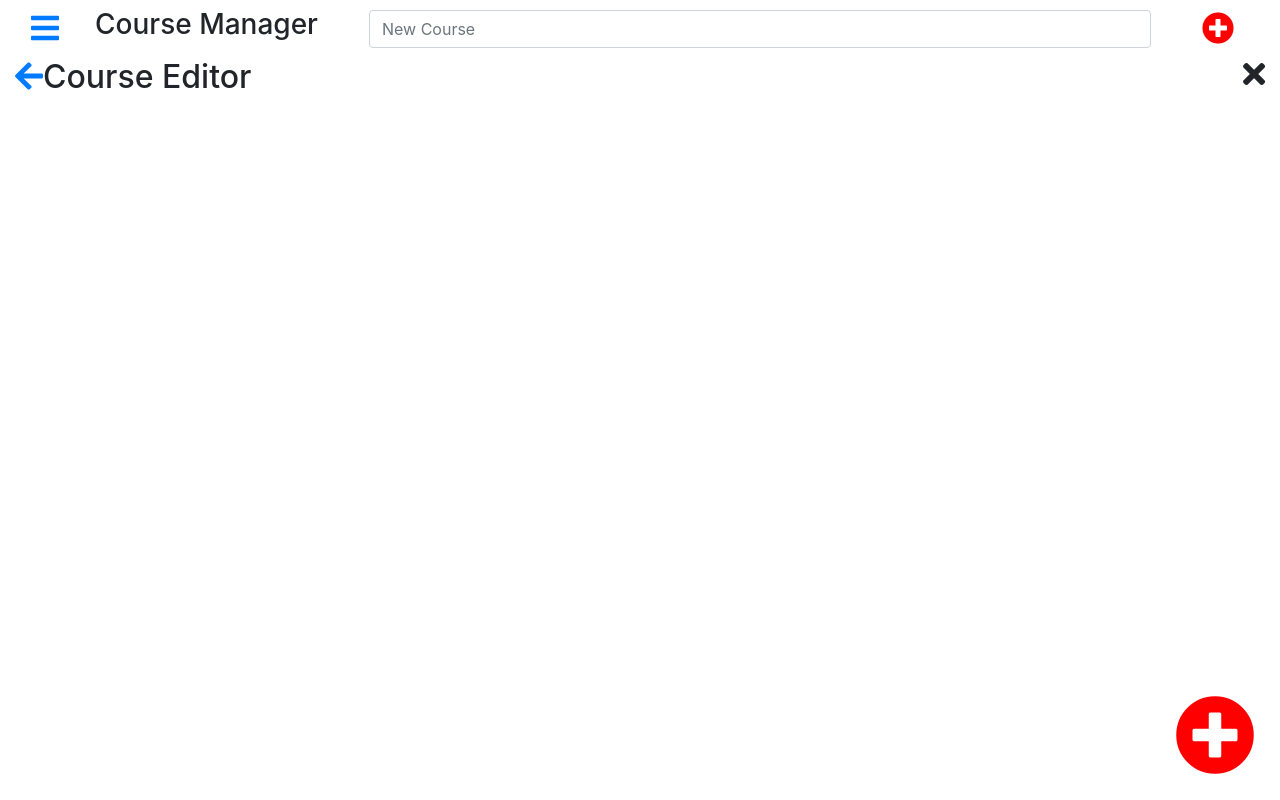
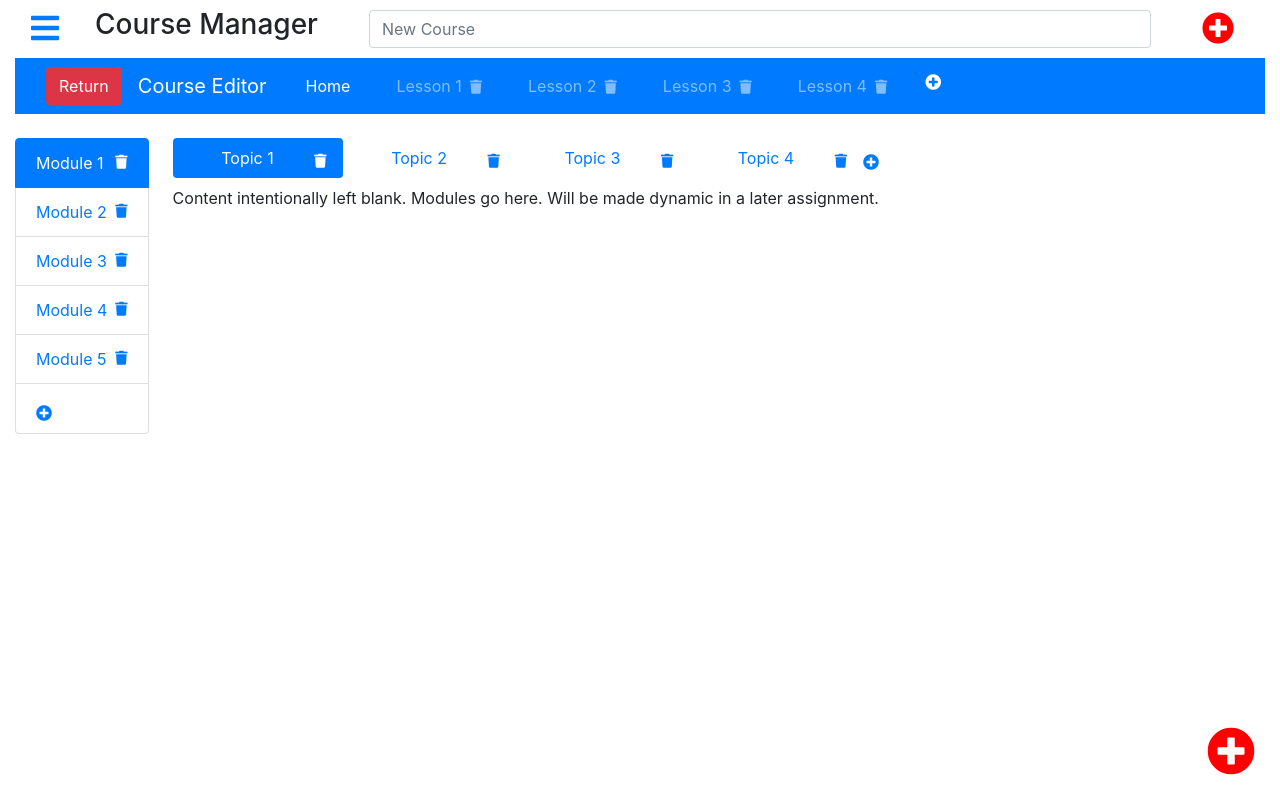
Before and after one commit to yang-daniel/dyang-client-react, a React (Create React App) app: page /courses/editor in a window 1280 px wide. Built offline with nearby package versions, Linux system fonts and the light colour scheme; no server answers.

Commit message:
finished course editor and fixed adding new course from top bar

```diff
--- a/src/components/course-editor/course-editor.js
+++ b/src/components/course-editor/course-editor.js
@@ -4,15 +4,148 @@ import {Link} from "react-router-dom";
 
 
 const CourseEditor = ({history}) =>
-    <div>
-      <h2>
-        <Link to="/courses/table">
-          <i className="fas fa-arrow-left"></i>
-        </Link>
-        Course Editor
-        <i onClick={() => history.goBack()}
-           className="fas fa-times float-right"></i>
-      </h2>
+    // <div>
+    //   <h2>
+    //     <Link to="/courses/table">
+    //       <i className="fas fa-arrow-left"></i>
+    //     </Link>
+    //     Course Editor
+    //     <i onClick={() => history.goBack()}
+    //        className="fas fa-times float-right"></i>
+    //   </h2>
+    // </div>
+    <body>
+
+    <nav className="navbar sticky-top navbar-expand-sm navbar-dark bg-primary">
+      <div className="container-fluid">
+        <a href="#" className="float-left">
+          <button type="button" className="btn btn-danger float-left"
+                  onClick={() => history.goBack()} >Return</button>
+        </a>
+        <a className="navbar-brand ml-3" href="#">Course Editor</a>
+        <button className="navbar-toggler" type="button"
+                data-bs-toggle="collapse"
+                data-bs-target="#navbarTogglerDemo02"
+                aria-controls="navbarTogglerDemo02"
+                aria-expanded="false" aria-label="Toggle navigation">
+          <span className="navbar-toggler-icon"></span>
+        </button>
+        <div className="collapse navbar-collapse" id="navbarTogglerDemo02">
+          <ul className="navbar-nav me-auto mb-2 mb-sm-0">
+            <li className="nav-item col-auto">
+              <a className="nav-link active" aria-current="page"
+                 href="../index.html">Home</a>
+            </li>
+            <li className="nav-item col-auto">
+              <a className="nav-link" href="#">Lesson 1
+                <i className="fa fa-trash ml-2 fa-sm"/></a>
+            </li>
+
+            <li className="nav-item col-auto">
+              <a className="nav-link" href="#">Lesson 2
+                <i className="fa fa-trash ml-2 fa-sm"/></a>
+            </li>
+
+            <li className="nav-item col-auto">
+              <a className="nav-link" href="#">Lesson 3
+                <i className="fa fa-trash ml-2 fa-sm"/></a>
+            </li>
+
+            <li className="nav-item col-auto">
+              <a className="nav-link" href="#">Lesson 4
+                <i className="fa fa-trash ml-2 fa-sm"/></a>
+            </li>
+
+            <li className="nav-item col-auto">
+              <a href="#" className="fas fa-plus-circle mt-2 text-white"/>
+            </li>
+          </ul>
+        </div>
+      </div>
+    </nav>
+
+    <div className="container-fluid">
+      <div className="row">
+        <div className="float-left mt-4">
+          <ul className="list-group">
+            <li className="list-group-item active">
+              <a href="#" className="text-white">
+                Module 1
+              </a>
+              <a href="#">
+                <i className="fas fa-trash float-right mt-1 ml-2 fa-sm btn-outline-light"></i>
+              </a>
+            </li>
+            <li className="list-group-item">
+              <a href="#">
+                Module 2
+              </a>
+              <a href="#">
+                <i className="fas fa-trash float-right mt-1 ml-2 fa-sm"></i>
+              </a>
+            </li>
+            <li className="list-group-item">
+              <a href="#">
+                Module 3
+              </a>
+              <a href="#">
+                <i className="fas fa-trash float-right mt-1 ml-2 fa-sm"></i>
+              </a>
+            </li>
+            <li className="list-group-item">
+              <a href="#">
+                Module 4
+              </a>
+              <a href="#">
+                <i className="fas fa-trash float-right mt-1 ml-2 fa-sm"></i>
+              </a>
+            </li>
+            <li className="list-group-item">
+              <a href="#">
+                Module 5
+              </a>
+              <a href="#">
+                <i className="fas fa-trash float-right mt-1 ml-2 fa-sm"></i>
+              </a>
+            </li>
+            <li className="list-group-item">
+              <a href="#">
+                <i className="fas fa-plus-circle align-middle mt-2"></i>
+              </a>
+            </li>
+          </ul>
+        </div>
+
+        <div className="ml-4">
+          <br/>
+          <nav className="nav nav-pills nav-fill">
+            <li className="nav-item">
+              <a className="nav-link active" aria-current="page" href="#">Topic 1
+                <i className="fa fa-trash mt-2 ml-2 fa-sm float-right"/></a>
+            </li>
+            <li className="nav-item">
+              <a className="nav-link" href="#">Topic 2
+                <i className="fa fa-trash mt-2 ml-2 fa-sm float-right"/></a>
+            </li>
+            <li className="nav-item">
+              <a className="nav-link" href="#">Topic 3
+                <i className="fa fa-trash mt-2 ml-2 fa-sm float-right"/></a>
+            </li>
+            <li className="nav-item">
+              <a className="nav-link" href="#">Topic 4
+                <i className="fa fa-trash mt-2 ml-2 fa-sm float-right"/></a>
+            </li>
+            <li>
+              <a href="#" className="fas fa-plus-circle mt-3"/>
+            </li>
+          </nav>
+
+          <p className="mt-2">
+            Content intentionally left blank. Modules go here. Will be made dynamic in a later assignment.
+          </p>
+        </div>
+      </div>
     </div>
+    </body>
 
 export default CourseEditor
--- a/src/components/course-grid/course-grid.js
+++ b/src/components/course-grid/course-grid.js
@@ -2,26 +2,18 @@ import React from 'react'
 import CourseCard from "./course-card";
 import {Link} from "react-router-dom";
 
-const CourseGrid = (
-    {
-      courses,
-      deleteCourse,
-      updateCourse}) =>
-    <div className="container-fluid">
-        <div className="navbar">
-
-          <h5 className="nav-item w-50 d-none d-md-block">
+const CourseGrid = ({courses, deleteCourse, updateCourse}) =>
+    <div>
+      <table className="table">
+        <tr>
+          <th className="d-none d-md-table-cell w-50">
             Recent Documents
-          </h5>
-
-          <h5 className="nav-item w-25	d-none d-md-block">
-            <div>
-            Owned by me <i className="fas fa-arrow-down ml-1"/>
-            </div>
-          </h5>
-
-          <div>
-            <div className="row float-right">
+          </th>
+          <th className="d-none d-md-table-cell">
+            Owned By
+          </th>
+          <th>
+            <div className="form-row float-right">
               <div className="col-auto">
                 <i className="fas fa-folder"></i>
               </div>
@@ -32,18 +24,21 @@ const CourseGrid = (
                 <i className="fas fa-list"></i>
               </Link>
             </div>
-
-          </div>
-        </div>
-
+          </th>
+        </tr>
+      </table>
       <div className="row">
-        {courses.map(course =>
+        {
+          courses.map(course =>
               <CourseCard
                   course={course}
                   deleteCourse={deleteCourse}
                   updateCourse={updateCourse}
-              />)}
+              />
+          )
+        }
       </div>
     </div>
 
+
 export default CourseGrid
--- a/src/components/course-manager.js
+++ b/src/components/course-manager.js
@@ -109,7 +109,7 @@ class CourseManager extends React.Component {
           <Route>
             {
               <i onClick={this.addCourse}
-                 className="fas fa-plus-circle fa-5x wbdv-red wbdv-bottom-right"></i>
+                 className="fas fa-plus-circle fa-3x wbdv-red wbdv-bottom-right"></i>
             }
           </Route>
         </div>
--- a/src/components/course-table/course-row.js
+++ b/src/components/course-table/course-row.js
@@ -14,6 +14,7 @@ const CourseRow = (
   const [newTitle, setNewTitle] = useState(title)
   const [newOwner, setNewOwner] = useState(owner)
 
+  // using hooks for title
   const saveTitle = () => {
     setEditing(false)
     const newCourse = {
--- a/src/index.css
+++ b/src/index.css
@@ -40,6 +40,24 @@ code {
 
 /*Positioning*/
 
+.wbdv-bottom {
+  bottom: 10px;
+  width: 100%;
+  position: absolute;
+}
+
+.wbdv-bottom-right {
+  bottom: 25px;
+  right: 25px;
+  position: fixed;
+}
+
+.wbdv-top-right {
+  top: 10px;
+  right: 15px;
+  position: absolute;
+}
+
 .wbdv-hidden {
   display: none;
 }
@@ -47,20 +65,3 @@ code {
 .wbdv-show {
   display: block;
 }
-
-.wbdv-top-right {
-  position: absolute;
-  top: 10px;
-  right: 15px;
-}
-.wbdv-bottom {
-  position: absolute;
-  bottom: 10px;
-  width: 100%;
-}
-
-.wbdv-bottom-right {
-  position: fixed;
-  bottom: 25px;
-  right: 25px;
-}
```
